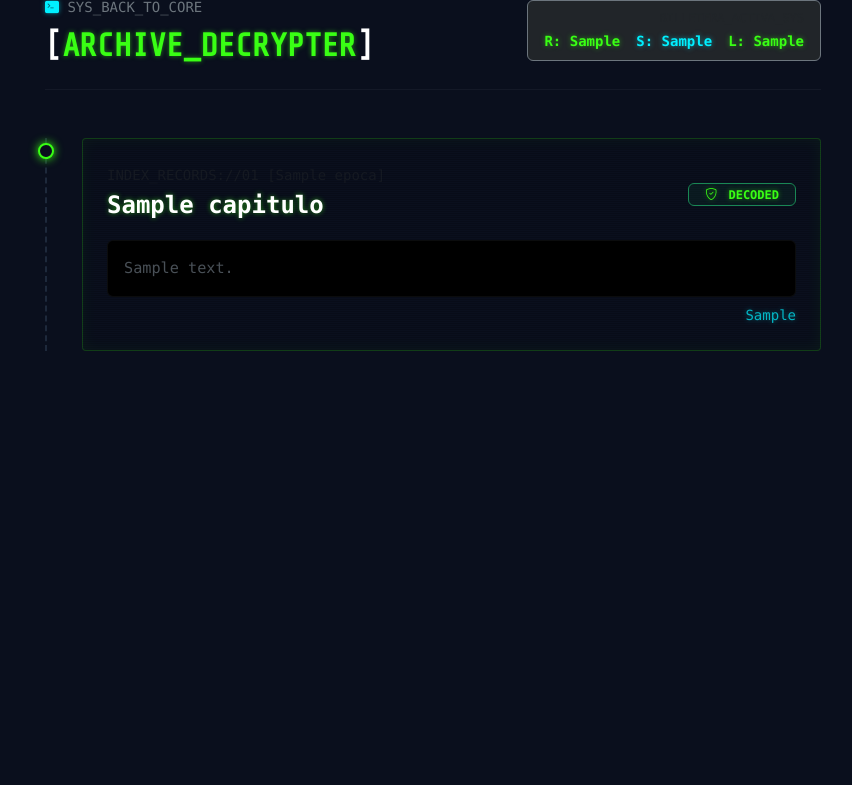
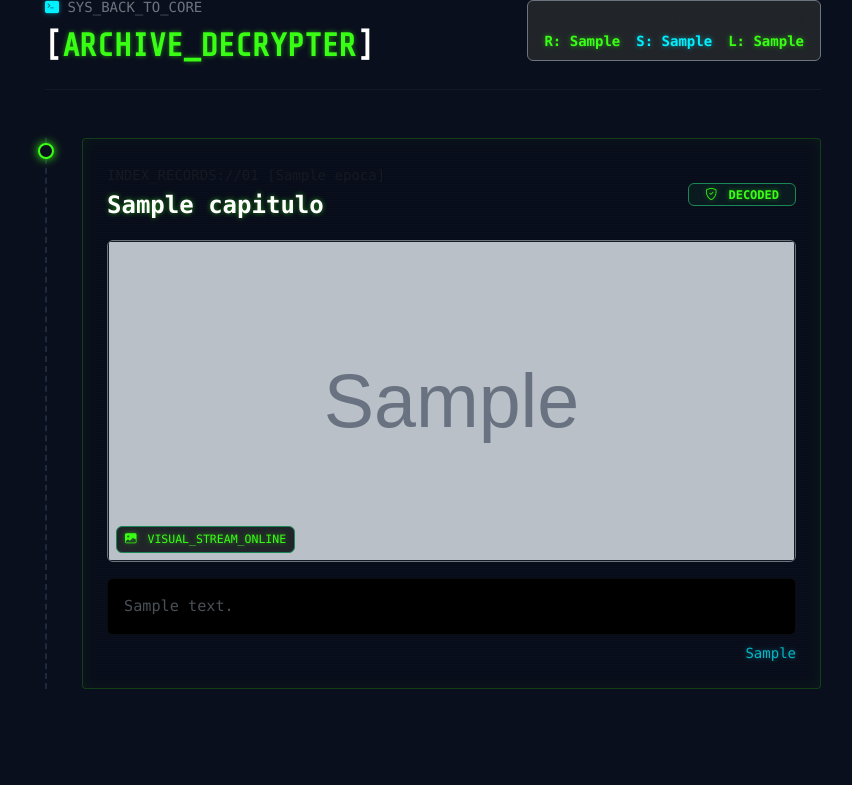
Before and after one commit to joelArchila-2022283/Kinal-Code-Quest-65th-Aviersary-v.01, a Spring app: template KinalCodeQuest/src/main/resources/templates/game/historia.html in a window 1280 px wide. Shown: the part 135-920 px from the top of the page, without its empty margins (207-1059 px from the left). Before the commit the page ends 486 px from the top, so only its background shows below. Run offline with Thymeleaf, Linux system fonts and the light colour scheme; the template is opened without the code that fills it: most values are stand-ins (such as "Sample title", 1, 10 or a date in 2020); grey boxes marked "Sample" are stand-in pictures; data that the repository does not hold is empty.

Commit message:
refactor: Se mejoro la estructura de la vista historia para que muestre lo que esta en la base de datos

```diff
--- a/KinalCodeQuest/src/main/resources/templates/game/historia.html
+++ b/KinalCodeQuest/src/main/resources/templates/game/historia.html
@@ -71,6 +71,13 @@
         .glitch-bg {
             background: repeating-linear-gradient(0deg, rgba(0,0,0,0.15), rgba(0,0,0,0.15) 1px, transparent 1px, transparent 2px);
         }
+        .img-lore {
+            max-height: 320px;
+            width: 100%;
+            object-fit: cover;
+            filter: brightness(0.85) contrast(1.1);
+            border: 1px solid rgba(48, 54, 61, 0.6);
+        }
     </style>
 </head>
 <body class="py-5">
@@ -102,11 +109,6 @@
 
     <div class="position-relative">
 
-        <div th:if="${capitulos.isEmpty()}" class="text-center p-5 border border-secondary border-opacity-20 rounded bg-black bg-opacity-20">
-            <i class="bi bi-exclamation-triangle text-neon-red display-5 d-block mb-3"></i>
-            <span class="text-white font-monospace">[SISTEMA]: No se encontraron trazas de datos históricos en el mainframe.</span>
-        </div>
-
         <div class="timeline-container mb-5" th:each="cap : ${capitulos}">
 
             <div class="timeline-node" th:classappend="${cap.desbloqueado} ? 'node-unlocked' : ''"></div>
@@ -131,26 +133,34 @@
                 </div>
 
                 <div th:if="${cap.desbloqueado}">
+
+                    <div th:if="${cap.rutaImagen != null}" class="mb-3 text-center position-relative border border-secondary border-opacity-20 rounded overflow-hidden">
+                        <img th:src="${cap.rutaImagen}" alt="Visual Data" class="img-lore">
+                        <div class="position-absolute bottom-0 start-0 bg-dark bg-opacity-80 text-neon-green small font-monospace px-2 py-1 m-2 rounded border border-success border-opacity-30" style="font-size: 0.72rem;">
+                            <i class="bi bi-image-fill me-1"></i> VISUAL_STREAM_ONLINE
+                        </div>
+                    </div>
+
                     <p class="text-light-emphasis font-monospace lh-base mb-0 p-3 bg-black bg-opacity-40 rounded border border-secondary border-opacity-10"
                        style="text-align: justify; font-size: 0.95rem; line-height: 1.6;"
                        th:text="${cap.contenidoNarrativo}">
-                        Contenido Histórico Desencriptado.
+                        Contenido Histórico.
                     </p>
                     <div th:if="${cap.bonusRecompensa != null}" class="mt-2 text-end small font-monospace text-neon-cyan opacity-75" th:text="${cap.bonusRecompensa}"></div>
                 </div>
 
                 <div th:unless="${cap.desbloqueado}" class="p-4 rounded border border-danger border-opacity-10 bg-black bg-opacity-30 text-center">
-                    <span class="text-neon-red font-monospace d-block small mb-2 tracking-widest">[!!! CORRUPTED_DATA_STREAM !!!]</span>
+                    <span class="text-neon-red font-monospace d-block small mb-2 tracking-widest">[!!! ARCHIVO_ENCRIPTADO !!!]</span>
 
                     <p th:if="${cap.tipoMoneda == 'EXP'}" class="text-muted small font-monospace mb-0">
-                        El núcleo requiere mayor experiencia total en los lenguajes para ejecutar la autodesencriptación.
+                        El descifrador central de la terminal requiere un nivel de experiencia (EXP) superior para forzar el flujo de datos de este nodo de memoria.
                     </p>
 
                     <div th:unless="${cap.tipoMoneda == 'EXP'}">
-                        <p class="text-muted small font-monospace mb-3">El nodo requiere una inversión de créditos del sistema para romper el algoritmo de encriptación.</p>
+                        <p class="text-muted small font-monospace mb-3">El flujo de este registro de datos complementarios se encuentra restringido por algoritmos institucionales.</p>
                         <form th:action="@{/game/historia/comprar/{id}(id=${cap.idCapitulo})}" method="post">
                             <button type="submit" class="btn btn-decode w-100 font-monospace py-2 fw-bold">
-                                <i class="bi bi-unlock-fill me-1"></i> EJECUTAR_SCRIPT_COMPRA.SH
+                                <i class="bi bi-cpu-fill me-1"></i> COMPILAR_SCRIPT_DESBLOQUEO.SH
                             </button>
                         </form>
                     </div>
```
